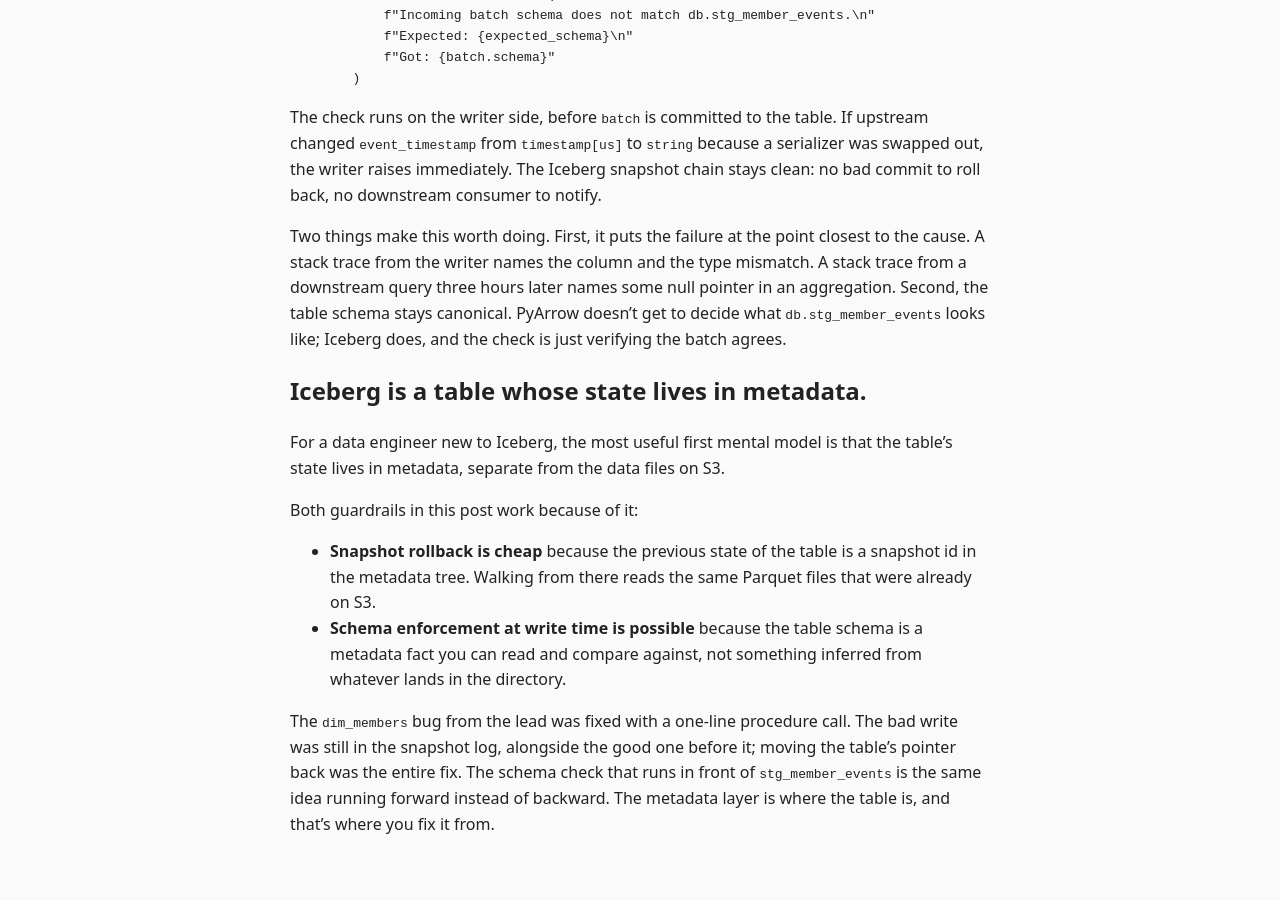
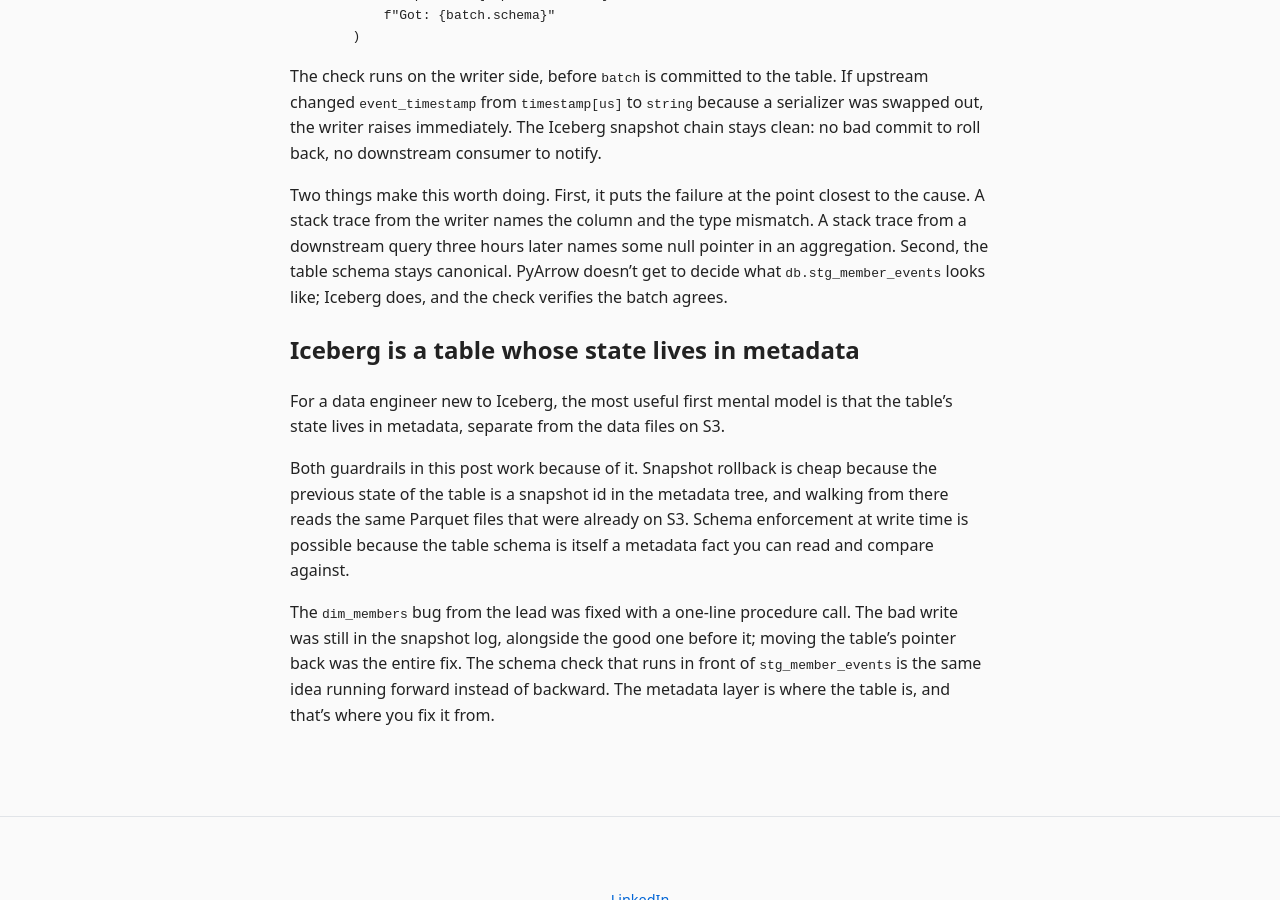
Before and after one commit to JohnSpencerTerry/wb, a Jekyll site: the page built from _articles/iceberg-internals-snapshots.md, in a window 1280 px wide and 900 px high, scrolled down 3164 px. Built offline with Jekyll 4.4.1, drawn with Linux system fonts in a browser that asks for light colours; some of the changed text lies outside the part shown.

Commit message:
Update iceberg-internals-snapshots.md

```diff
--- a/_articles/iceberg-internals-snapshots.md
+++ b/_articles/iceberg-internals-snapshots.md
@@ -18,7 +16,7 @@ The fix took one command: roll back to the previous snapshot. The table was corr
 
 On a Hive-style table sitting on top of Parquet in S3, this incident is a simple backup-restore problem. You find the last good copy of the affected partitions, restore them, and assess if downstream consumers have cached or re-aggregated the bad state. Iceberg makes it a metadata pointer change because the previous state of the table is still there, sitting in the snapshot log.
 
-## The table lives in metadata.
+## The table lives in metadata
 
 Look at an Iceberg table on S3 and there are two parallel trees. One holds the data, the other holds the metadata.
 
@@ -47,7 +45,7 @@ Then come the Parquet files. The data layer.
 
 The shape of "the table" is the shape of this metadata tree. Adding rows means writing new Parquet files and writing new metadata that points to them. Deleting rows means writing new metadata that doesn't. The Parquet files from older snapshots stay where they are until something explicitly cleans them up. That's why the previous state of `dim_members` was still there to roll back to. Iceberg never overwrote the data files for the bad write; it added new ones and pointed the table at them.
 
-## Snapshots make rollback a pointer change.
+## Snapshots make rollback a pointer change
 
 Every Iceberg table exposes its snapshot chain. In Spark:
 
@@ -87,7 +85,7 @@ Both run on a live table. Neither rolls anything back. The query plan picks a sn
 
 This is why all three operations are cheap. They do the same thing: choose a snapshot id, walk the manifest list it points to, read the data files those manifests track. Nothing has to be reconstructed from a log of changes.
 
-## Reject the bad write before it lands.
+## Reject the bad write before it lands
 
 The `dim_members` bug had a well-formed schema. Snapshots handle that case. A different class of problem reaches the write boundary with a schema that doesn't match the table: a column type that drifted upstream, a nullable field that's suddenly required, a renamed column that breaks every downstream join. For that, you want the write to fail before it commits.
 
@@ -112,15 +110,12 @@ def validate_batch(batch: pa.Table) -> None:
 
 The check runs on the writer side, before `batch` is committed to the table. If upstream changed `event_timestamp` from `timestamp[us]` to `string` because a serializer was swapped out, the writer raises immediately. The Iceberg snapshot chain stays clean: no bad commit to roll back, no downstream consumer to notify.
 
-Two things make this worth doing. First, it puts the failure at the point closest to the cause. A stack trace from the writer names the column and the type mismatch. A stack trace from a downstream query three hours later names some null pointer in an aggregation. Second, the table schema stays canonical. PyArrow doesn't get to decide what `db.stg_member_events` looks like; Iceberg does, and the check is just verifying the batch agrees.
+Two things make this worth doing. First, it puts the failure at the point closest to the cause. A stack trace from the writer names the column and the type mismatch. A stack trace from a downstream query three hours later names some null pointer in an aggregation. Second, the table schema stays canonical. PyArrow doesn't get to decide what `db.stg_member_events` looks like; Iceberg does, and the check verifies the batch agrees.
 
-## Iceberg is a table whose state lives in metadata.
+## Iceberg is a table whose state lives in metadata
 
 For a data engineer new to Iceberg, the most useful first mental model is that the table's state lives in metadata, separate from the data files on S3.
 
-Both guardrails in this post work because of it:
-
-- **Snapshot rollback is cheap** because the previous state of the table is a snapshot id in the metadata tree. Walking from there reads the same Parquet files that were already on S3.
-- **Schema enforcement at write time is possible** because the table schema is a metadata fact you can read and compare against, not something inferred from whatever lands in the directory.
+Both guardrails in this post work because of it. Snapshot rollback is cheap because the previous state of the table is a snapshot id in the metadata tree, and walking from there reads the same Parquet files that were already on S3. Schema enforcement at write time is possible because the table schema is itself a metadata fact you can read and compare against.
 
 The `dim_members` bug from the lead was fixed with a one-line procedure call. The bad write was still in the snapshot log, alongside the good one before it; moving the table's pointer back was the entire fix. The schema check that runs in front of `stg_member_events` is the same idea running forward instead of backward. The metadata layer is where the table is, and that's where you fix it from.
```
Also changed, not shown: other parts of _articles/iceberg-internals-snapshots.md (+2 -4 lines).
